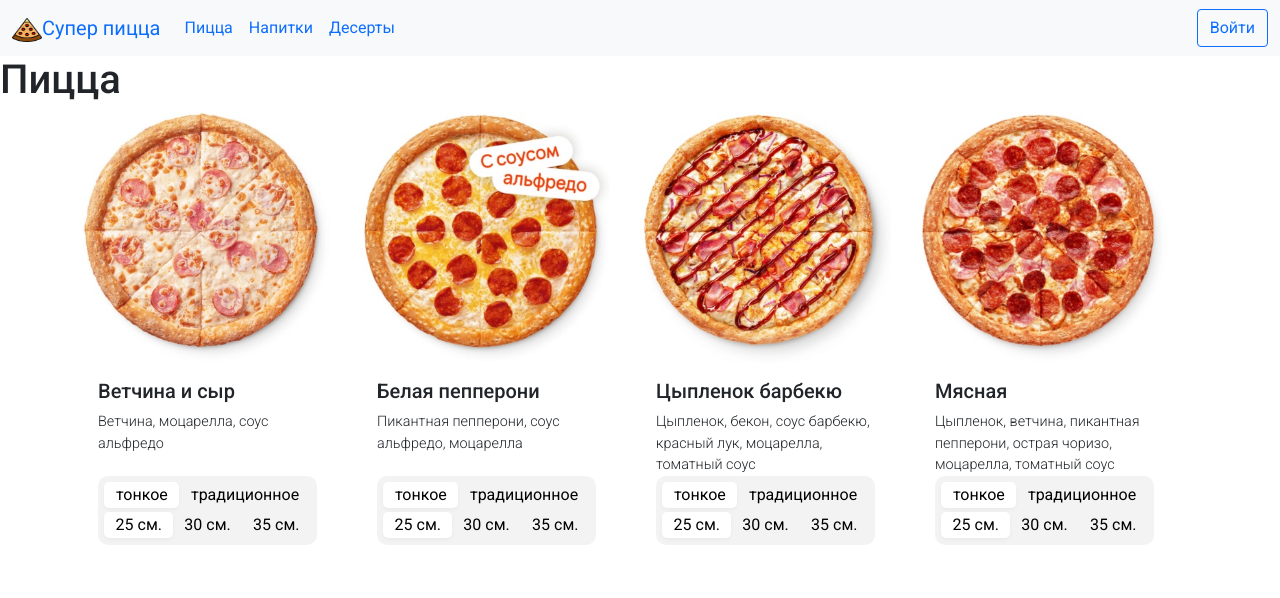
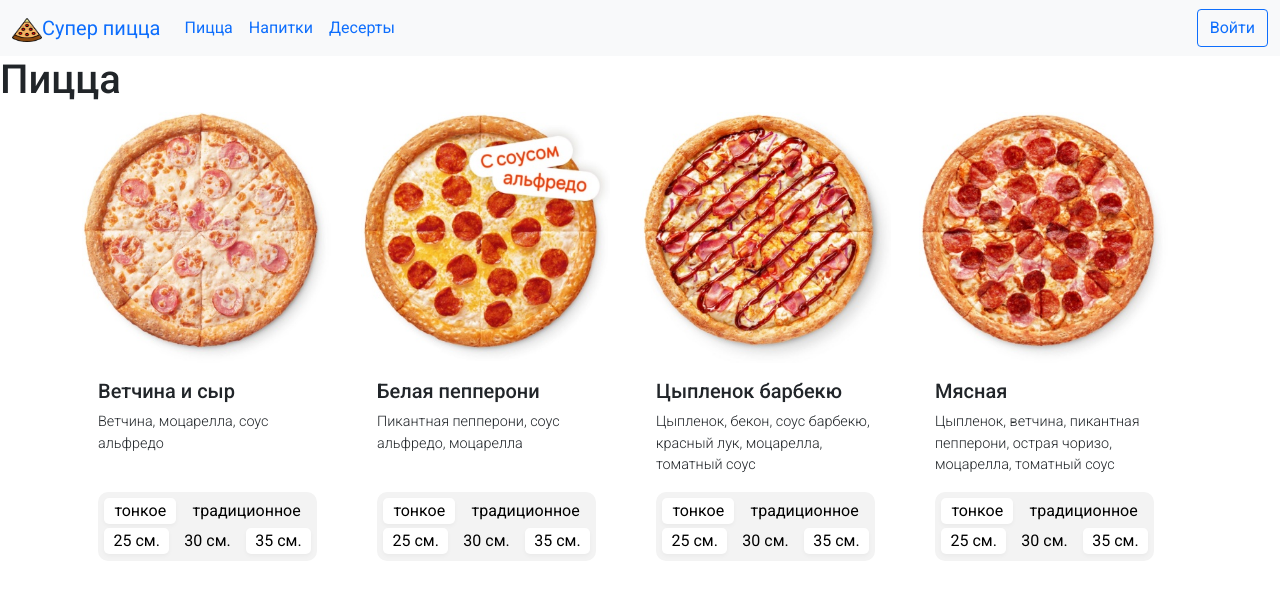
Before and after one commit to ALevterov/Pizza-Website-client, a React (Create React App) app: page /pizza in a window 1280 px wide. Shown: the top 598 px of the page. Built offline with nearby package versions, Linux system fonts and the light colour scheme.

Commit message:
добавлен store внесены изменения в карточки

```diff
--- a/package.json
+++ b/package.json
@@ -3,12 +3,14 @@
   "version": "0.1.0",
   "private": true,
   "dependencies": {
+    "@reduxjs/toolkit": "^1.8.3",
     "@testing-library/jest-dom": "^5.16.4",
     "@testing-library/react": "^13.3.0",
     "@testing-library/user-event": "^13.5.0",
     "bootstrap": "^5.1.3",
     "react": "^18.2.0",
     "react-dom": "^18.2.0",
+    "react-redux": "^8.0.2",
     "react-router-dom": "^6.3.0",
     "react-scripts": "5.0.1",
     "web-vitals": "^2.1.4"
--- a/src/app/components/pizza/pizzaCard.jsx
+++ b/src/app/components/pizza/pizzaCard.jsx
@@ -1,7 +1,7 @@
 import PizzaOptionsBlock from './pizzaOptionsBlock'
 
-const PizzaCard = ({ title, description, image, sizes }) => {
-  console.log({ title, description, image, sizes })
+const PizzaCard = ({ title, description, image, sizes, dough, _id }) => {
+  console.log({ dough, _id })
   return (
     <div className='col-lg-3 col-md-4 col-sm-6'>
       <div className='card border-0' style={{ width: '90%', height: '100%' }}>
@@ -12,7 +12,7 @@ const PizzaCard = ({ title, description, image, sizes }) => {
             <h5 className='card-title fs-5 roboto-sb'>{title}</h5>
             <p className='card-text roboto-l fs-09'>{description}</p>
           </div>
-          <PizzaOptionsBlock />
+          <PizzaOptionsBlock sizes={sizes} dough={dough} id={_id} />
         </div>
       </div>
     </div>
--- a/src/app/components/pizza/pizzaOptionsBlock.jsx
+++ b/src/app/components/pizza/pizzaOptionsBlock.jsx
@@ -1,19 +1,24 @@
 import ProductButton from '../productButton'
 
-const PizzaOptionsBlock = () => {
+const PizzaOptionsBlock = ({ dough, sizes, _id }) => {
+  console.log({ dough, sizes, _id })
   return (
     <div
-      className='d-flex flex-column p-04'
-      style={{ backgroundColor: '#F3F3F3', borderRadius: '10px' }}
+      className='d-flex flex-column mt-3'
+      style={{
+        backgroundColor: '#F3F3F3',
+        borderRadius: '10px',
+        padding: '0.4rem 0.4rem 0.4rem 0',
+      }}
     >
       <div className='d-flex justify-content-between mb-1'>
-        <ProductButton text='тонкое' selected={true} />
-        <ProductButton text='традиционное' />
+        <ProductButton text='тонкое' dough={dough} type={dough.thin} />
+        <ProductButton text='традиционное' dough={dough} type={dough.thick} />
       </div>
       <div className='d-flex justify-content-between'>
-        <ProductButton text='25 см.' selected={true} />
-        <ProductButton text='30 см.' />
-        <ProductButton text='35 см.' />
+        <ProductButton text='25 см.' sizes={sizes} size='small' id={_id} />
+        <ProductButton text='30 см.' ssizes={sizes} size='medium' id={_id} />
+        <ProductButton text='35 см.' sizes={sizes} size='large' id={_id} />
       </div>
     </div>
   )
--- a/src/app/components/productButton.jsx
+++ b/src/app/components/productButton.jsx
@@ -1,7 +1,16 @@
-const ProductButton = ({ text, selected }) => {
-  const classes = ['flex-grow-1 product-btn']
-  if (selected) {
-    classes.push('active')
+const ProductButton = ({ text, dough, type, sizes, size }) => {
+  console.log({ text, dough, type, sizes, size })
+  const classes = ['flex-grow-1', 'product-btn']
+
+  if (dough) {
+    if (type.selected) {
+      classes.push('active')
+    }
+  }
+  if (sizes) {
+    if (sizes[size]) {
+      classes.push('active')
+    }
   }
   return <button className={classes.join(' ')}>{text}</button>
 }
--- a/src/app/pages/pizzaPage.jsx
+++ b/src/app/pages/pizzaPage.jsx
@@ -1,16 +1,20 @@
 import { useEffect, useState } from 'react'
+import { useDispatch, useSelector } from 'react-redux'
 import pizzaApi from '../../mockData/pizza'
 import PizzaCard from '../components/pizza/pizzaCard'
+import {
+  fetchAllPizza,
+  getAllPizza,
+  getPizzaLoadingState,
+} from '../store/pizza'
 const PizzaPage = () => {
-  const [pizza, setPizza] = useState()
-  const [isLoadingPizza, setisLoadingPizza] = useState(true)
+  const isLoadingPizza = useSelector(getPizzaLoadingState())
+  const pizza = useSelector(getAllPizza())
+  console.log(isLoadingPizza)
+  console.log(pizza)
+  const dispatch = useDispatch()
   useEffect(() => {
-    async function fetchAllPizza() {
-      const data = await pizzaApi.fetchAll()
-      setPizza(data)
-      setisLoadingPizza(false)
-    }
-    fetchAllPizza()
+    dispatch(fetchAllPizza())
   }, [])
   return (
     <>
--- /dev/null
+++ b/src/app/store/createStore.js
@@ -0,0 +1,12 @@
+import { configureStore, combineReducers } from '@reduxjs/toolkit'
+import pizzaReducer from './pizza'
+
+const rootReducer = combineReducers({
+  pizza: pizzaReducer,
+})
+
+export function createStore() {
+  return configureStore({
+    reducer: rootReducer,
+  })
+}
--- /dev/null
+++ b/src/app/store/pizza.js
@@ -0,0 +1,42 @@
+import { createSlice } from '@reduxjs/toolkit'
+import pizzaApi from '../../mockData/pizza'
+const initialState = {
+  enteties: [],
+  isLoading: true,
+}
+const pizzaSlice = createSlice({
+  name: 'pizza',
+  initialState,
+  reducers: {
+    pizzaRequested: state => {
+      state.isLoading = true
+    },
+    pizzaRecieved: (state, action) => {
+      state.enteties = action.payload
+      state.isLoading = false
+    },
+    pizzaRequestFailed: (state, action) => {
+      state.error = action.payload
+      state.isLoading = false
+    },
+  },
+})
+
+const { reducer: pizzaReducer, actions } = pizzaSlice
+const { pizzaRequested, pizzaRecieved, pizzaRequestFailed } = actions
+export const fetchAllPizza = () => async dispatch => {
+  console.log('hello')
+  console.log(dispatch)
+  dispatch(pizzaRequested())
+  try {
+    const data = await pizzaApi.fetchAll()
+    dispatch(pizzaRecieved(data))
+  } catch (error) {
+    console.log(error)
+    dispatch(pizzaRequestFailed(error.message))
+  }
+}
+export const getPizzaLoadingState = () => state => state.pizza.isLoading
+export const getAllPizza = () => state => state.pizza.enteties
+
+export default pizzaReducer
--- a/src/index.js
+++ b/src/index.js
@@ -2,9 +2,16 @@ import React from 'react'
 import ReactDOM from 'react-dom/client'
 import App from './app/App'
 import 'bootstrap/dist/css/bootstrap.css'
+import { createStore } from './app/store/createStore'
+import { Provider } from 'react-redux'
 const root = ReactDOM.createRoot(document.getElementById('root'))
+
+const store = createStore()
+
 root.render(
   <React.StrictMode>
-    <App />
+    <Provider store={store}>
+      <App />
+    </Provider>
   </React.StrictMode>
 )
--- a/src/mockData/pizza.js
+++ b/src/mockData/pizza.js
@@ -18,12 +18,17 @@ export const pizza = [
         weigth: '500',
         diametr: '30',
         price: '539',
+        selected: true,
       },
       large: {
         weigth: '670',
         diametr: '35',
         price: '649',
       },
+    },
+    dough: {
+      thin: { selected: true },
+      thick: { selected: false },
     },
   },
   {
@@ -41,12 +46,17 @@ export const pizza = [
         weigth: '490',
         diametr: '30',
         price: '669',
+        selected: true,
       },
       large: {
         weigth: '620',
         diametr: '35',
         price: '829',
       },
+    },
+    dough: {
+      thin: { selected: true },
+      thick: { selected: false },
     },
   },
   {
@@ -65,12 +75,17 @@ export const pizza = [
         weigth: '670',
         diametr: '30',
         price: '739',
+        selected: true,
       },
       large: {
         weigth: '920',
         diametr: '35',
         price: '889',
       },
+    },
+    dough: {
+      thin: { selected: true },
+      thick: { selected: false },
     },
   },
   {
@@ -89,12 +104,17 @@ export const pizza = [
         weigth: '610',
         diametr: '30',
         price: '739',
+        selected: true,
       },
       large: {
         weigth: '830',
         diametr: '35',
         price: '889',
       },
+    },
+    dough: {
+      thin: { selected: true },
+      thick: { selected: false },
     },
   },
 ]
--- a/src/styles/buttons.css
+++ b/src/styles/buttons.css
@@ -3,6 +3,7 @@
   background-color: transparent;
   border-radius: 5px;
   border: none;
+  margin-left: 0.4rem;
 }
 .product-btn.active {
   background-color: #fff;
```
Also changed, not shown: 1 other file (tests, documents, lock files or other folders).
